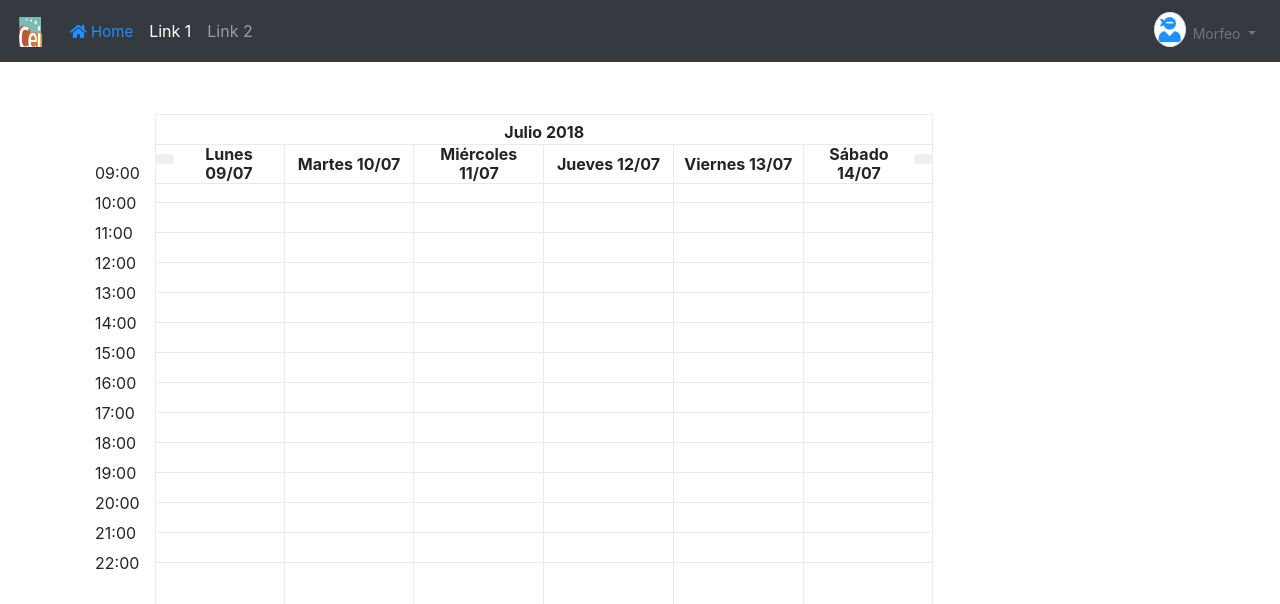
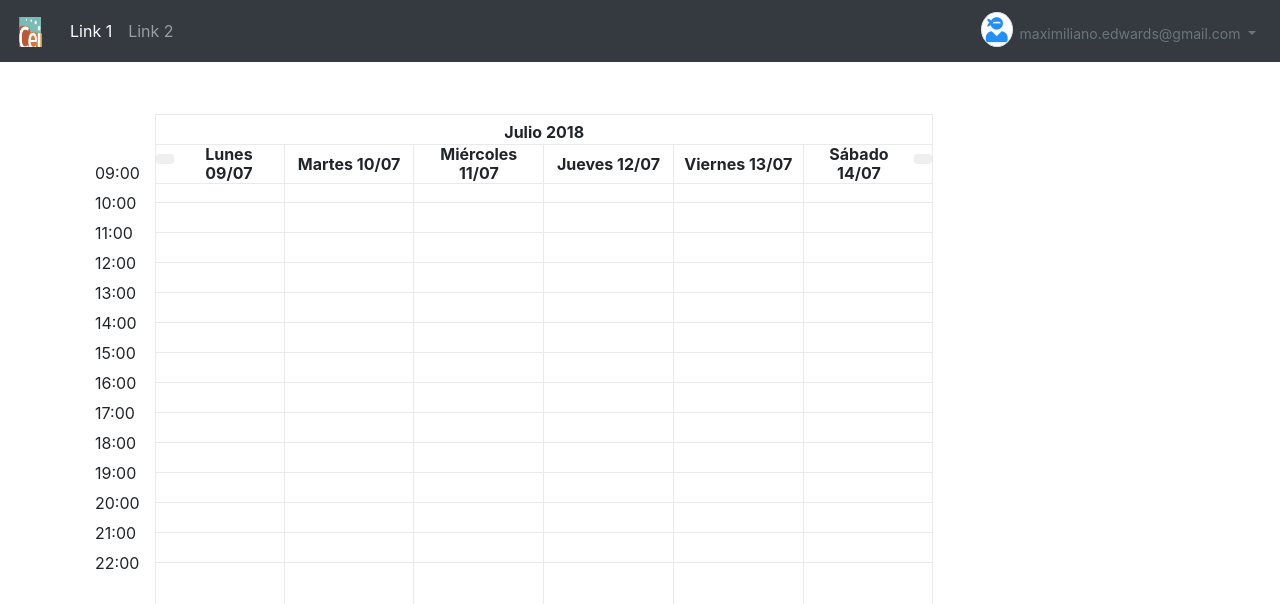
Before and after one commit to DCC-CC4401/2018-1-SQL-Injection, a Django app: page /administrator/ in a window 1280 px wide. Shown: the top 604 px of the page. Run offline with Django 3.2, Linux system fonts and the light colour scheme; a user stored in the database is signed in; data comes from the database, SQL or seed files in the repository; tables that the repository leaves empty hold one stand-in row (values such as "Sample post"); some libraries are stand-ins or nearby versions.

Commit message:
fixing links header

```diff
--- a/templates/base2.html
+++ b/templates/base2.html
@@ -40,13 +40,25 @@
         </button>
         <div class="collapse navbar-collapse" id="navbarCollapse">
           <ul class="navbar-nav mr-auto">
+            {% if user.groups.all.0.name == "administrator_group" %}
             <li class="nav-item active">
-              <a class="nav-link" href="javascript:window.location.reload(true)">
-                <span style="font-size: 15px; color: Dodgerblue;">
-                  <i class="fas fa-home"></i> Home
-                </span>
-              </a>
-            </li>
+                <a class="nav-link" href="/administrator">
+                  <span style="font-size: 15px; color: Dodgerblue;">
+                    <i class="fas fa-home"></i> Home
+                  </span>
+                </a>
+              </li>
+            {% endif %}
+            {% if user.groups.all.0.name == "client_group" %}
+            <li class="nav-item active">
+                <a class="nav-link" href="/userprofile">
+                  <span style="font-size: 15px; color: Dodgerblue;">
+                    <i class="fas fa-home"></i> Home
+                  </span>
+                </a>
+              </li>
+            {% endif %}
+
             <li class="nav-item active">
               <a class="nav-link" href="#">Link 1</a>
             </li>
@@ -77,7 +89,7 @@
                   <i class="fas fa-user-ninja img-thumbnail rounded-circle"></i>
                 </span>
               </a>
-              Morfeo
+              {{user.email}}
             </button>
             <div class="dropdown-menu dropdown-menu-right" aria-labelledby="userDropdownMenuDesktop">
               <a class="dropdown-item" href="#">Perfil</a>
@@ -93,7 +105,7 @@
                   <i class="fas fa-user-ninja img-thumbnail rounded-circle"></i>
                 </span>
               </a>
-              Morfeo
+              {{user.email}}
             </button>
             <div class="dropdown-menu" aria-labelledby="userDropdownMenuMobile">
               <a class="dropdown-item" href="#">Perfil</a>
```
